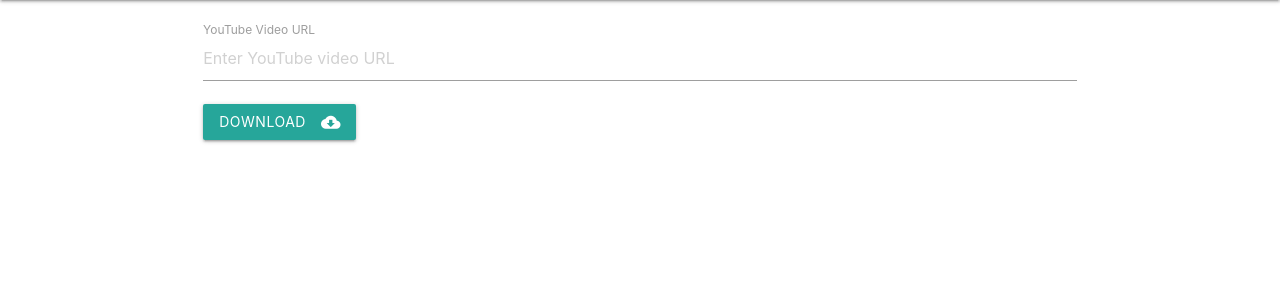
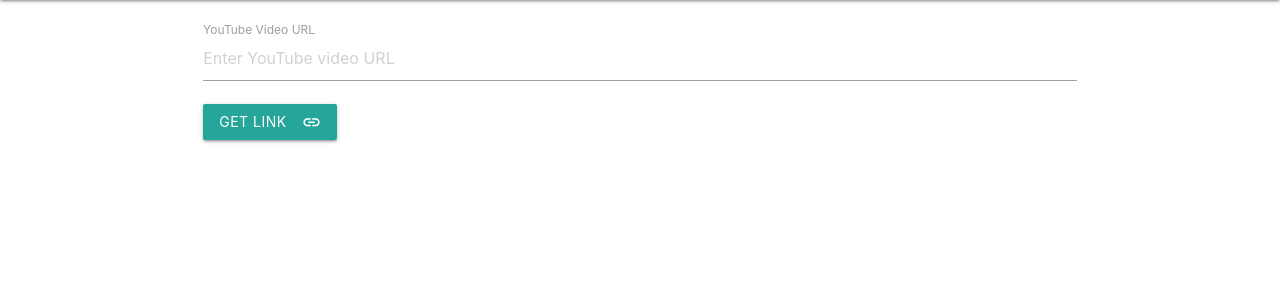
Before and after one commit to lalsproject/python_yt_downloader, a Python web app: template templates/index.html in a window 1280 px wide. Shown: the part 64-364 px from the top of the page. Run offline with Jinja, Linux system fonts and the light colour scheme; the template is opened without the code that fills it, so the values that code supplies are empty; some libraries are stand-ins or nearby versions.

Commit message:
change icon in button

```diff
--- a/templates/index.html
+++ b/templates/index.html
@@ -31,8 +31,8 @@
                         <input id="url" type="text" class="validate" placeholder="Enter YouTube video URL" required>
                         <label for="url">YouTube Video URL</label>
                     </div>
-                    <button class="btn waves-effect waves-light" type="submit" name="action">Download
-                        <i class="material-icons right">cloud_download</i>
+                    <button class="btn waves-effect waves-light" type="submit" name="action">Get Link
+                        <i class="material-icons right">link</i>
                     </button>
                 </form>
             </div>
@@ -53,7 +53,9 @@
             <div class="col s12 m6" id="download-link" style="display: none;">
                 <p>Download Link:</p>
                 <h5 id="video-title"></h5>
-                <a id="video-url" href="" download class="btn waves-effect waves-light">Download Video</a>
+                <a id="video-url" href="" download class="btn waves-effect waves-light">Download Video
+                    <i class="material-icons right">cloud_download</i>
+                </a>
             </div>
         </div>
     </div>
```
